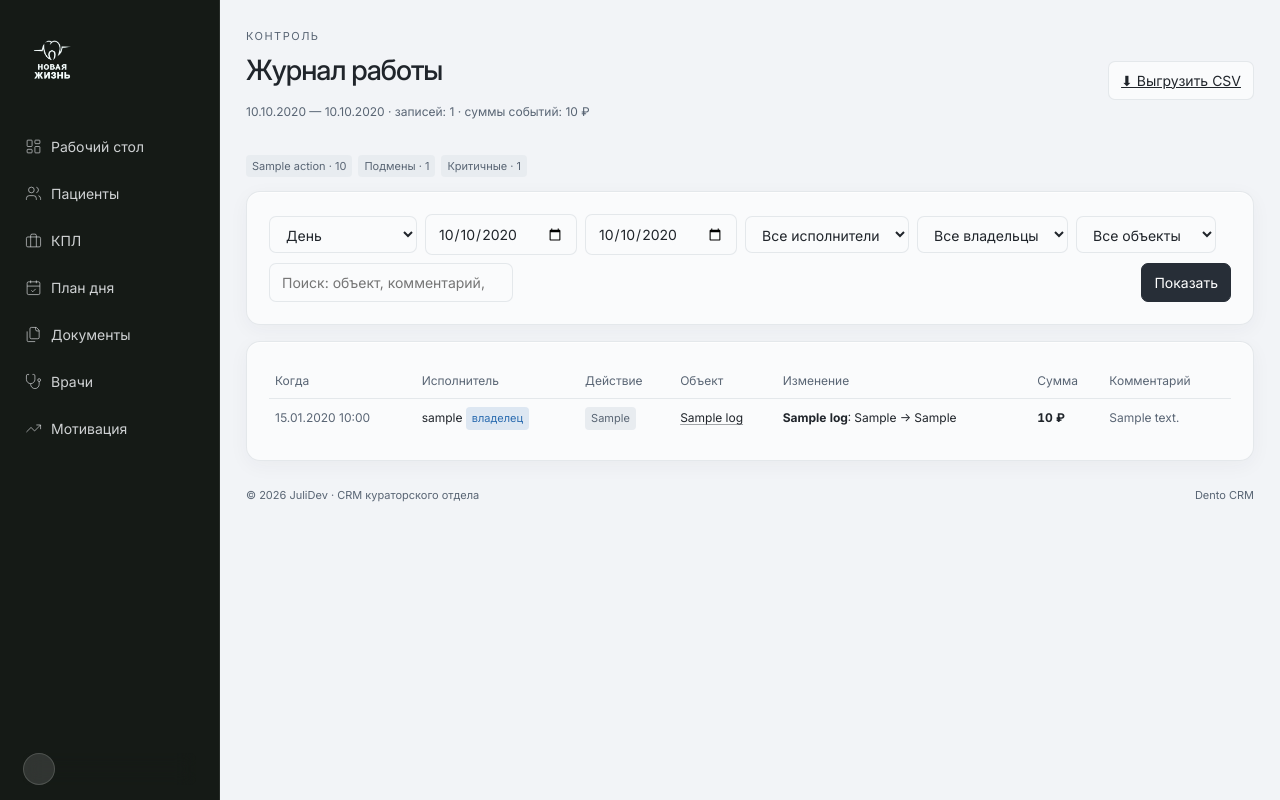
After one commit to EscapingKotaro/CleanTeeth, a Django app: template templates/crm/audit_log.html in a window 1280 px wide. The commit adds this page. Run offline with Django 5.2, Linux system fonts and the light colour scheme; tables that the repository leaves empty hold one stand-in row (values such as "Sample post"); the template is opened without the code that fills it: values that come from a table or form of the project are taken from there, most other values are stand-ins (such as "Sample title", 1, 10 or a date in 2020).

Commit message:
work 11910

```diff
--- a/crm/urls.py
+++ b/crm/urls.py
@@ -82,4 +82,7 @@ urlpatterns = [
     path("registers/adjustment/create/", views.adjustment_create, name="adjustment_create"),
 
     path("manager/reports/export/", views.manager_report_export, name="manager_report_export"),
+
+    path("manager/audit/", views.audit_log, name="audit_log"),
+    path("manager/audit/export/", views.audit_log_export, name="audit_log_export"),
 ]
--- a/templates/base_v2.html
+++ b/templates/base_v2.html
@@ -64,6 +64,10 @@
                 <a href="{% url 'crm:manager_report' %}" class="{% if request.resolver_match.url_name == 'manager_report' %}active{% endif %}">
                     <svg width="17" height="17" fill="none" stroke="currentColor" viewBox="0 0 24 24"><path d="M3 3v18h18"/><path d="M7 15v3"/><path d="M11 11v7"/><path d="M15 7v11"/><path d="M19 10v8"/></svg>
                     <span>Отчёты</span>
+                </a>
+                                <a href="{% url 'crm:audit_log' %}" class="{% if request.resolver_match.url_name == 'audit_log' %}active{% endif %}">
+                    <svg width="17" height="17" fill="none" stroke="currentColor" viewBox="0 0 24 24"><path d="M14 2H6a2 2 0 0 0-2 2v16a2 2 0 0 0 2 2h12a2 2 0 0 0 2-2V8z"/><path d="M14 2v6h6"/><path d="M16 13H8"/><path d="M16 17H8"/><path d="M10 9H8"/></svg>
+                    <span>Журнал работы</span>
                 </a>
                 <a href="{% url 'crm:users_list' %}" class="{% if request.resolver_match.url_name == 'users_list' %}active{% endif %}">
                     <svg width="17" height="17" fill="none" stroke="currentColor" viewBox="0 0 24 24"><path d="M20 13c0 5-3.5 7.5-7.66 8.95a1 1 0 0 1-.67-.01C7.5 20.5 4 18 4 13V6a1 1 0 0 1 1-1c2 0 4.5-1.2 6.24-2.72a1.17 1.17 0 0 1 1.52 0C14.51 3.81 17 5 19 5a1 1 0 0 1 1 1z"/></svg>
--- /dev/null
+++ b/templates/crm/audit_log.html
@@ -0,0 +1,113 @@
+{% extends "base_v2.html" %}
+{% block title %}{{ title }} · Dento CRM{% endblock %}
+
+{% block content %}
+<div class="dg-heading">
+    <div>
+        <div class="dg-tag">Контроль</div>
+        <h1>Журнал работы</h1>
+        <p class="dg-muted">{{ start|date:"d.m.Y" }} — {{ end|date:"d.m.Y" }} · записей: {{ page_obj.paginator.count }} · суммы событий: {{ amount_sum|floatformat:0 }} ₽</p>
+    </div>
+    <a href="{% url 'crm:audit_log_export' %}?{{ request.GET.urlencode }}" class="btn">⬇ Выгрузить CSV</a>
+</div>
+
+<!-- Чипы действий -->
+<div style="display:flex;gap:6px;flex-wrap:wrap;margin-bottom:14px;">
+    {% for value, label in actions %}
+    <a href="?{% for k, v in params.items %}{% if k != 'action' and k != 'page' %}{{ k }}={{ v }}&{% endif %}{% endfor %}action={{ value }}"
+       style="text-decoration:none;"
+       class="dg-badge {% if params.action == value %}b-blue{% endif %}">{{ label }} · {{ action_counts|default_if_none:0|add:0 }}</a>
+    {% endfor %}
+    <a href="?{% for k, v in params.items %}{% if k != 'sub' and k != 'page' %}{{ k }}={{ v }}&{% endif %}{% endfor %}sub=1"
+       style="text-decoration:none;"
+       class="dg-badge {% if params.sub == '1' %}b-warn{% endif %}">Подмены · {{ sub_count }}</a>
+    <a href="?{% for k, v in params.items %}{% if k != 'crit' and k != 'page' %}{{ k }}={{ v }}&{% endif %}{% endfor %}crit=1"
+       style="text-decoration:none;"
+       class="dg-badge {% if params.crit == '1' %}b-red{% endif %}">Критичные · {{ crit_count }}</a>
+</div>
+
+<!-- Фильтры -->
+<section class="dg-panel">
+    <form method="get" class="dg-toolbar">
+        <select name="period" onchange="this.form.submit()">
+            <option value="day" {% if period == 'day' %}selected{% endif %}>День</option>
+            <option value="week" {% if period == 'week' %}selected{% endif %}>Неделя</option>
+            <option value="month" {% if period == 'month' %}selected{% endif %}>Месяц</option>
+            <option value="quarter" {% if period == 'quarter' %}selected{% endif %}>Квартал</option>
+            <option value="custom" {% if period == 'custom' %}selected{% endif %}>Произвольный</option>
+        </select>
+        <input type="date" name="from" value="{{ start|date:'Y-m-d' }}">
+        <input type="date" name="to" value="{{ end|date:'Y-m-d' }}">
+        <select name="actor" onchange="this.form.submit()">
+            <option value="">Все исполнители</option>
+            {% for u in users %}<option value="{{ u.id }}" {% if params.actor == u.id|stringformat:"s" %}selected{% endif %}>{{ u.get_full_name|default:u.username }}</option>{% endfor %}
+        </select>
+        <select name="owner" onchange="this.form.submit()">
+            <option value="">Все владельцы</option>
+            {% for u in users %}<option value="{{ u.id }}" {% if params.owner == u.id|stringformat:"s" %}selected{% endif %}>{{ u.get_full_name|default:u.username }}</option>{% endfor %}
+        </select>
+        <select name="model" onchange="this.form.submit()">
+            <option value="">Все объекты</option>
+            {% for m in models_list %}<option value="{{ m }}" {% if params.model == m %}selected{% endif %}>{{ m }}</option>{% endfor %}
+        </select>
+        <input type="search" name="q" value="{{ params.q }}" placeholder="Поиск: объект, комментарий, значения...">
+        <button type="submit" class="btn-primary" style="margin-left:auto;">Показать</button>
+    </form>
+</section>
+
+<!-- Таблица журнала -->
+<section class="dg-panel">
+    <div style="overflow-x:auto;">
+    <table class="dg-table dg-table-sm">
+        <thead>
+            <tr><th>Когда</th><th>Исполнитель</th><th>Действие</th><th>Объект</th><th>Изменение</th><th>Сумма</th><th>Комментарий</th></tr>
+        </thead>
+        <tbody>
+            {% for log in page_obj %}
+            <tr {% if log.action == 'DELETE' or log.action == 'REASSIGN' %}style="background:color-mix(in srgb, var(--dg-red) 5%, transparent);"{% endif %}>
+                <td class="dg-muted" style="white-space:nowrap;">{{ log.created_at|date:"d.m.Y H:i" }}</td>
+                <td>
+                    {{ log.actor.get_full_name|default:log.actor.username|default:"система" }}
+                    {% if log.is_substitution %}<span class="dg-badge b-warn" title="Исполнитель ≠ владелец пациента">подмена</span>{% endif %}
+                    {% if log.owner_id and log.actor_id == log.owner_id %}<span class="dg-badge b-blue">владелец</span>{% endif %}
+                </td>
+                <td>
+                    <span class="dg-badge
+                        {% if log.action == 'CREATE' %}b-green
+                        {% elif log.action == 'DELETE' %}b-red
+                        {% elif log.action == 'COMPLETE' %}b-purple
+                        {% elif log.action == 'REASSIGN' %}b-warn
+                        {% elif log.action == 'STATUS' %}b-blue{% endif %}">{{ log.get_action_display }}</span>
+                </td>
+                <td>
+                    {% if log.case_id %}<a href="{% url 'crm:case_detail' log.case_id %}" style="color:inherit;">{{ log.object_repr|default:log.model_name }}</a>
+                    {% elif log.patient_id %}<a href="{% url 'crm:patient_detail' log.patient_id %}" style="color:inherit;">{{ log.object_repr|default:log.model_name }}</a>
+                    {% else %}{{ log.object_repr|default:log.model_name }}{% endif %}
+                </td>
+                <td>
+                    {% if log.field_name %}<b>{{ log.field_name }}</b>: {% endif %}
+                    {% if log.old_value %}{{ log.old_value|truncatechars:40 }} → {% endif %}{{ log.new_value|truncatechars:60|default:"—" }}
+                </td>
+                <td>{% if log.amount is not None %}<b>{{ log.amount|floatformat:0 }} ₽</b>{% else %}—{% endif %}</td>
+                <td class="dg-muted">{{ log.comment|truncatechars:50|default:"—" }}</td>
+            </tr>
+            {% empty %}
+            <tr><td colspan="7" class="dg-muted" style="padding:24px 10px;text-align:center;">Записей нет</td></tr>
+            {% endfor %}
+        </tbody>
+    </table>
+    </div>
+
+    {% if page_obj.has_other_pages %}
+    <div style="display:flex;gap:6px;justify-content:center;margin-top:14px;">
+        {% if page_obj.has_previous %}
+        <a class="btn" href="?{% for k, v in params.items %}{% if k != 'page' %}{{ k }}={{ v }}&{% endif %}{% endfor %}page={{ page_obj.previous_page_number }}">←</a>
+        {% endif %}
+        <span class="dg-muted" style="align-self:center;">{{ page_obj.number }} / {{ page_obj.paginator.num_pages }}</span>
+        {% if page_obj.has_next %}
+        <a class="btn" href="?{% for k, v in params.items %}{% if k != 'page' %}{{ k }}={{ v }}&{% endif %}{% endfor %}page={{ page_obj.next_page_number }}">→</a>
+        {% endif %}
+    </div>
+    {% endif %}
+</section>
+{% endblock %}
--- a/templates/crm/manager_report.html
+++ b/templates/crm/manager_report.html
@@ -116,7 +116,7 @@
         <div class="dg-panelhead"><h2>Текущее состояние (на сегодня)</h2><span class="dg-muted">не зависит от периода</span></div>
         <div style="overflow-x:auto;">
         <table class="dg-table dg-table-sm">
-            <thead><tr><th style="text-align:left;">Куратор</th><th>Активных КПЛ</th><th>Остаток (дебиторка)</th><th>Просроченные задачи</th><th>Без следующего действия</th></tr></thead>
+            <thead><tr><th style="text-align:left;">Куратор</th><th>Активных КПЛ</th><th>Остаток</th><th>Просроченные задачи</th><th>Без следующего действия</th></tr></thead>
             <tbody>
                 {% for name, m in rows %}
                 <tr {% if forloop.first %}style="font-weight:600;background:var(--dg-soft);"{% endif %}>
```
Also changed, not shown: crm/models.py (+126 -0 lines), crm/views.py (+33 -8 lines), templates/crm/day_plan.html (+52 -8 lines).
